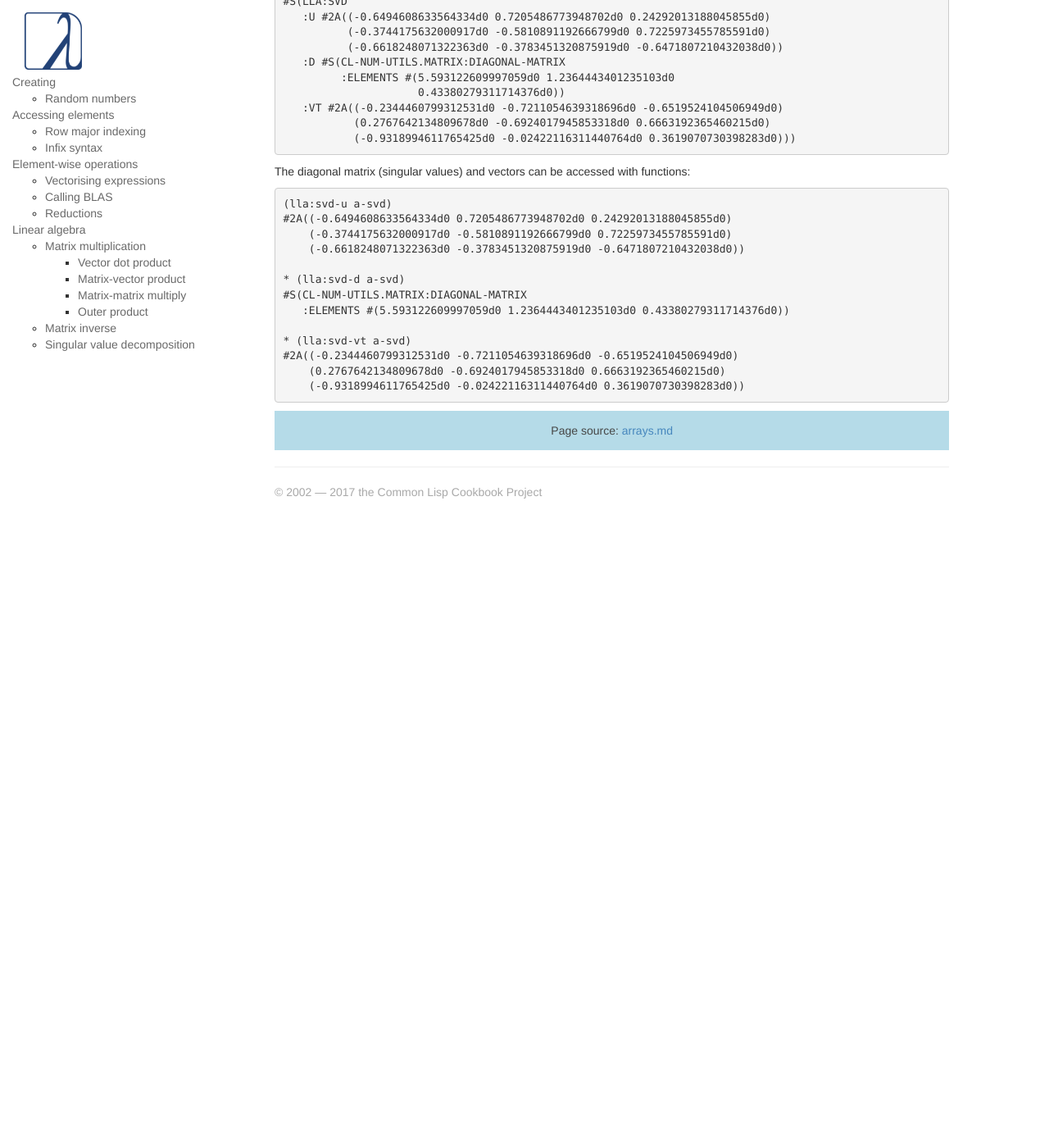
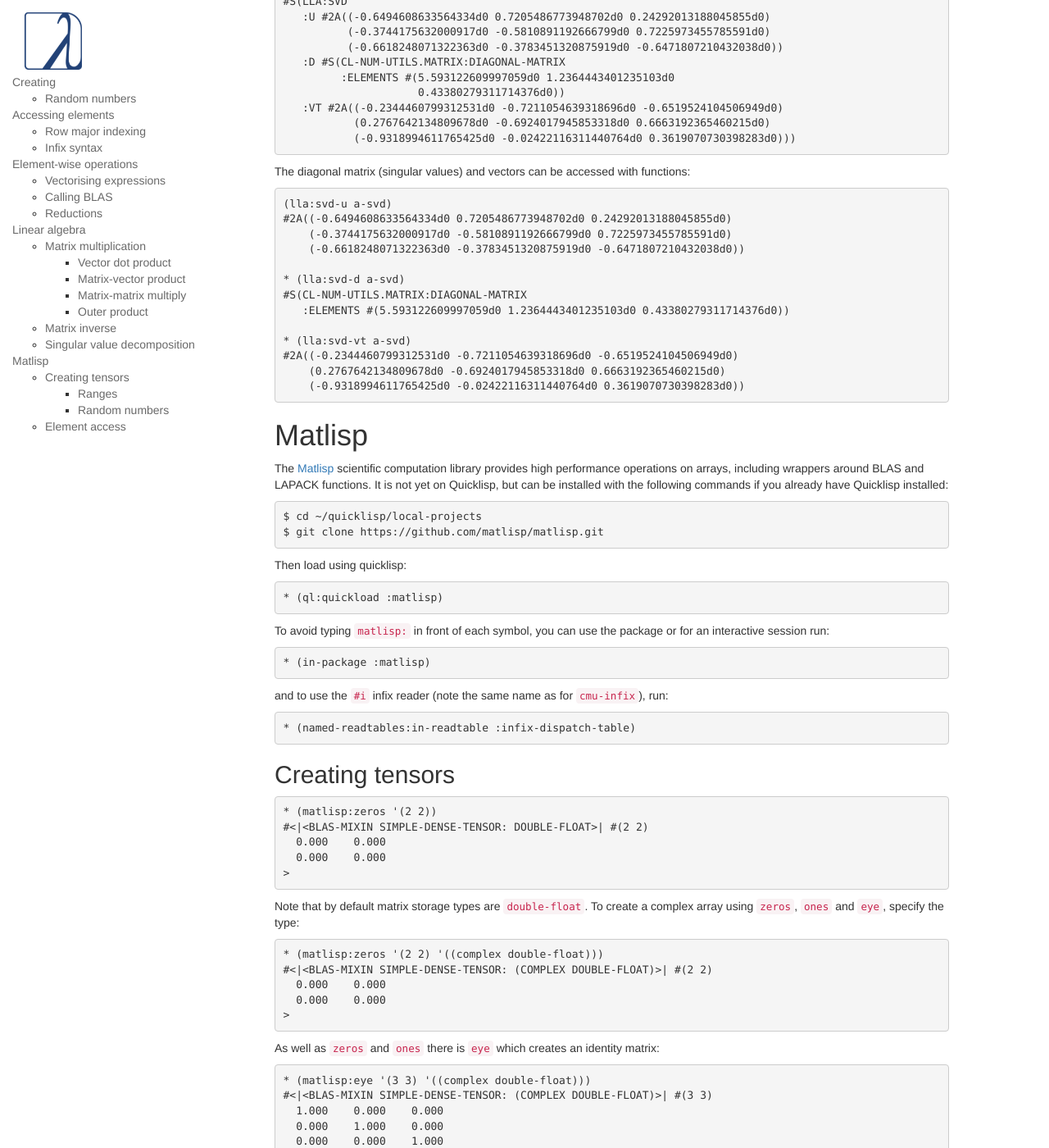
Before and after one commit to LispCookbook/cl-cookbook, a Jekyll site: the page built from arrays.md, in a window 1280 px wide and 1400 px high, scrolled down 11439 px. Shown: the whole window at 82% size. Built offline with Jekyll 4.4.1, drawn with Linux system fonts in a browser that asks for light colours; before the commit the page ends 12069 px from its top, so only the background shows below that; some of the changed text lies outside the part shown.

Commit message:
Start Matlisp section in arrays page
Some functionality, including creating and accessing arrays.

```diff
--- a/arrays.md
+++ b/arrays.md
@@ -755,3 +755,144 @@
     (0.2767642134809678d0 -0.6924017945853318d0 0.6663192365460215d0)
     (-0.9318994611765425d0 -0.02422116311440764d0 0.3619070730398283d0))
 ~~~
+
+
+# Matlisp
+
+The [Matlisp](https://github.com/matlisp/matlisp) scientific
+computation library provides high performance operations on arrays,
+including wrappers around BLAS and LAPACK functions. It is not yet on
+Quicklisp, but can be installed with the following commands if you
+already have Quicklisp installed:
+~~~bash
+$ cd ~/quicklisp/local-projects
+$ git clone https://github.com/matlisp/matlisp.git
+~~~
+
+Then load using quicklisp:
+
+~~~lisp
+* (ql:quickload :matlisp)
+~~~
+
+To avoid typing `matlisp:` in front of each symbol, you can use
+the package or for an interactive session run:
+~~~lisp
+* (in-package :matlisp)
+~~~
+and to use the `#i` infix reader (note the same name as for
+`cmu-infix`), run:
+~~~lisp
+* (named-readtables:in-readtable :infix-dispatch-table)
+~~~
+
+## Creating tensors
+
+~~~lisp
+* (matlisp:zeros '(2 2))
+#<|<BLAS-MIXIN SIMPLE-DENSE-TENSOR: DOUBLE-FLOAT>| #(2 2)
+  0.000    0.000
+  0.000    0.000
+>
+~~~
+
+Note that by default matrix storage types are `double-float`.
+To create a complex array using `zeros`, `ones` and `eye`, specify the type:
+
+~~~lisp
+* (matlisp:zeros '(2 2) '((complex double-float)))
+#<|<BLAS-MIXIN SIMPLE-DENSE-TENSOR: (COMPLEX DOUBLE-FLOAT)>| #(2 2)
+  0.000    0.000
+  0.000    0.000
+>
+~~~
+
+As well as `zeros` and `ones` there is `eye` which creates an identity
+matrix:
+~~~lisp
+* (matlisp:eye '(3 3) '((complex double-float)))
+#<|<BLAS-MIXIN SIMPLE-DENSE-TENSOR: (COMPLEX DOUBLE-FLOAT)>| #(3 3)
+  1.000    0.000    0.000
+  0.000    1.000    0.000
+  0.000    0.000    1.000
+>
+~~~
+
+### Ranges
+
+To generate 1D arrays there are the `range` and `linspace` functions:
+
+~~~lisp
+* (matlisp:range 1 10)
+#<|<SIMPLE-DENSE-TENSOR: (INTEGER 0 4611686018427387903)>| #(9)
+ 1   2   3   4   5   6   7   8   9
+>
+~~~
+
+The `range` function rounds down it's final argument to an integer:
+~~~lisp
+* (matlisp:range 1 -3.5)
+#<|<BLAS-MIXIN SIMPLE-DENSE-TENSOR: SINGLE-FLOAT>| #(5)
+ 1.000   0.000   -1.000  -2.000  -3.000
+>
+* (matlisp:range 1 3.3)
+#<|<BLAS-MIXIN SIMPLE-DENSE-TENSOR: SINGLE-FLOAT>| #(3)
+ 1.000   2.000   3.000
+>
+~~~
+
+Linspace is a bit more general, and the values returned include the
+end point.
+
+~~~lisp
+* (matlisp:linspace 1 10)
+#<|<SIMPLE-DENSE-TENSOR: (INTEGER 0 4611686018427387903)>| #(10)
+ 1   2   3   4   5   6   7   8   9   10
+>
+~~~
+
+~~~lisp
+* (matlisp:linspace 1 (* 2 pi) 5)
+#<|<BLAS-MIXIN SIMPLE-DENSE-TENSOR: DOUBLE-FLOAT>| #(5)
+ 1.000   2.321   3.642   4.962   6.283
+>
+~~~
+
+Currently `linspace` requires real inputs, and doesn't work with complex numbers.
+
+### Random numbers
+
+~~~lisp
+* (matlisp:random-uniform '(2 2))
+#<|<BLAS-MIXIN SIMPLE-DENSE-TENSOR: DOUBLE-FLOAT>| #(2 2)
+  0.7287       0.9480
+  2.6703E-2    0.1834
+>
+~~~
+
+~~~lisp
+(matlisp:random-normal '(2 2))
+#<|<BLAS-MIXIN SIMPLE-DENSE-TENSOR: DOUBLE-FLOAT>| #(2 2)
+  0.3536    -1.291
+ -0.3877    -1.371
+>
+~~~
+There are functions for other distributions, including
+`random-exponential`, `random-beta`, `random-gamma` and
+`random-pareto`.
+
+## Element access
+
+The `ref` function is the equivalent of `aref` for standard CL
+arrays, and is also setf-able:
+~~~lisp
+* (defparameter a (matlisp:ones '(2 3)))
+
+* (setf (ref a 1 1) 2.0)
+2.0d0
+* a
+#<|<BLAS-MIXIN SIMPLE-DENSE-TENSOR: DOUBLE-FLOAT>| #(2 3)
+  1.000    1.000    1.000
+  1.000    2.000    1.000
+>
+~~~
```
